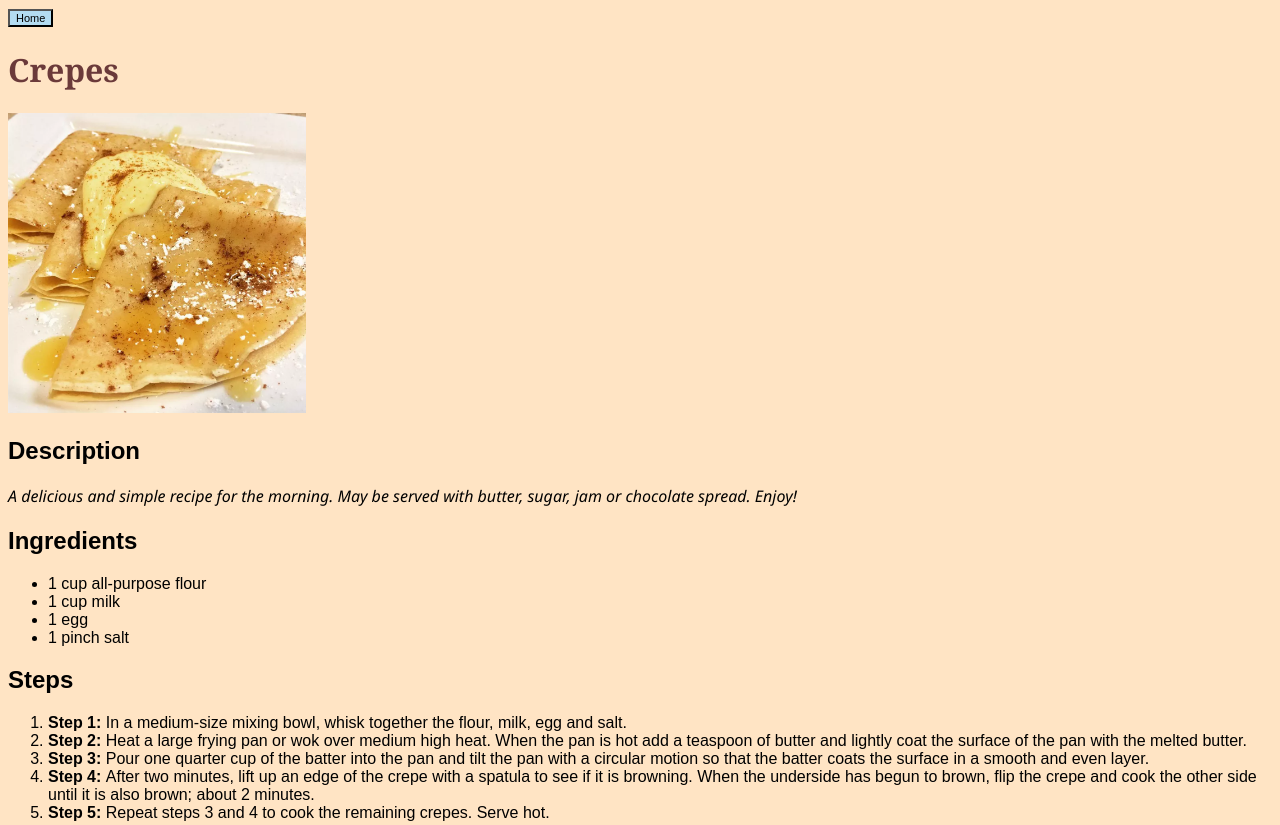
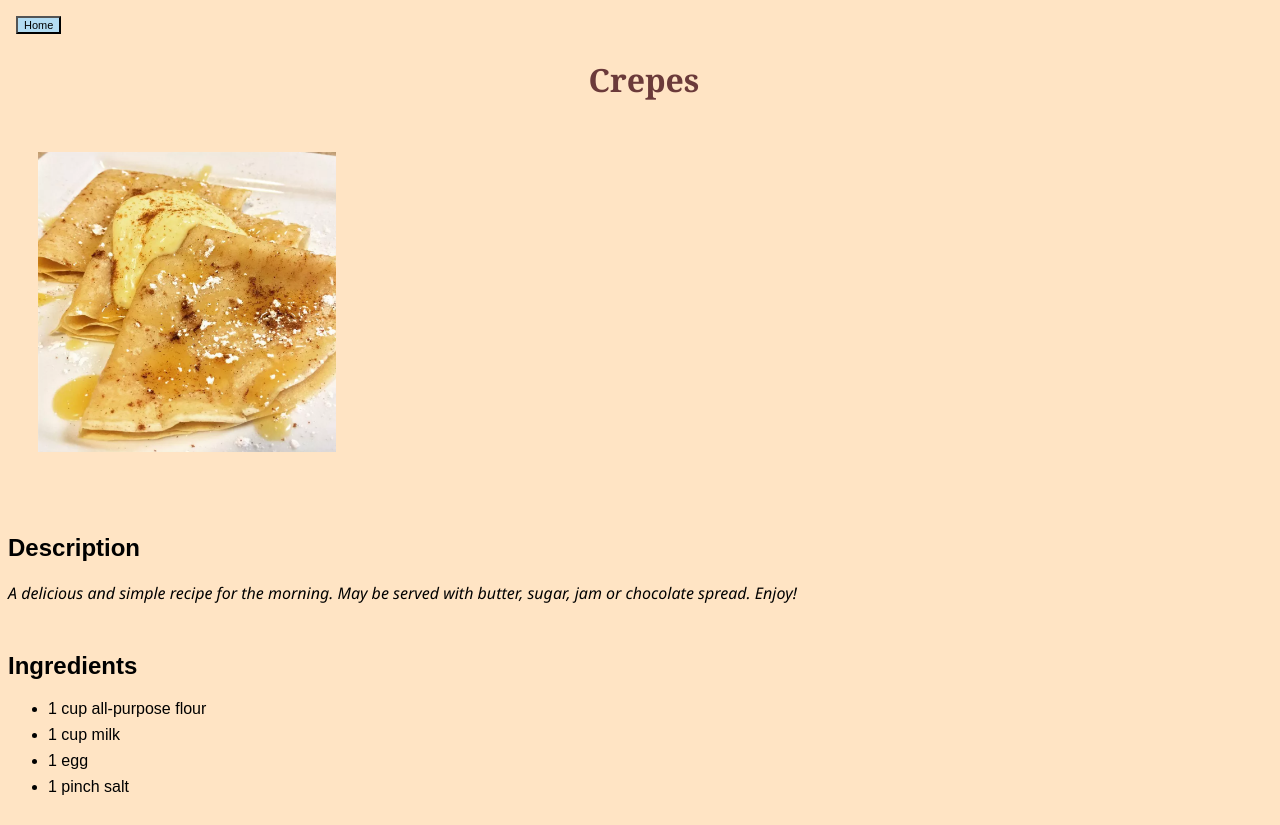
Before and after one commit to huanillo/odin_recipes, a plain HTML site: page recipes/crepes.html in a window 1280 px wide. Shown: the top 825 px of the page. Drawn offline with Linux system fonts and the light colour scheme.

Commit message:
Style changes with the acquired margin and padding knowledge

```diff
--- a/style.css
+++ b/style.css
@@ -4,18 +4,33 @@
 
 body {
     font-family: Arial, Helvetica, sans-serif;
-  }
+}
+
 .p1{
     font-family:'Segoe UI', Tahoma, Geneva, Verdana, sans-serif;
     font-style: italic;
 }
 h1{
+    text-align: center;
+    margin-top: 8px;
+    margin-left: 8px;;
     font-family:Cambria, Cochin, Georgia, Times, 'Times New Roman', serif;
     color: #6b3a3a;
+}
+h2{
+    margin-top: 48px;
 }
 
 button{
     background-color:#b3dcf2;
     font-family: Arial, Helvetica, sans-serif;
     font-size: 11px;
+    margin: 8px;
 }
+li{
+    margin-top: 8px;
+}
+img{
+    padding: 30px;
+
+}
```
